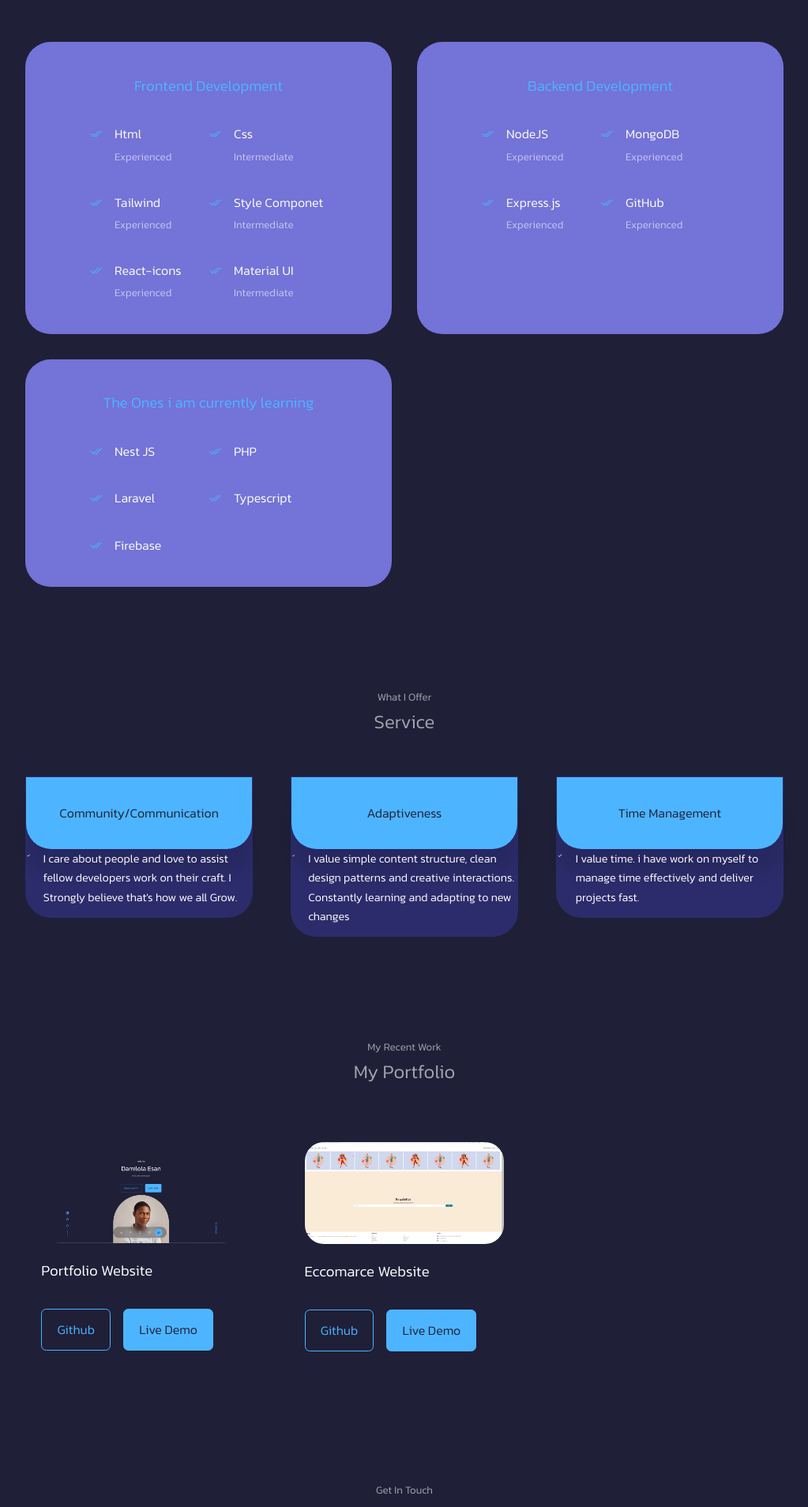
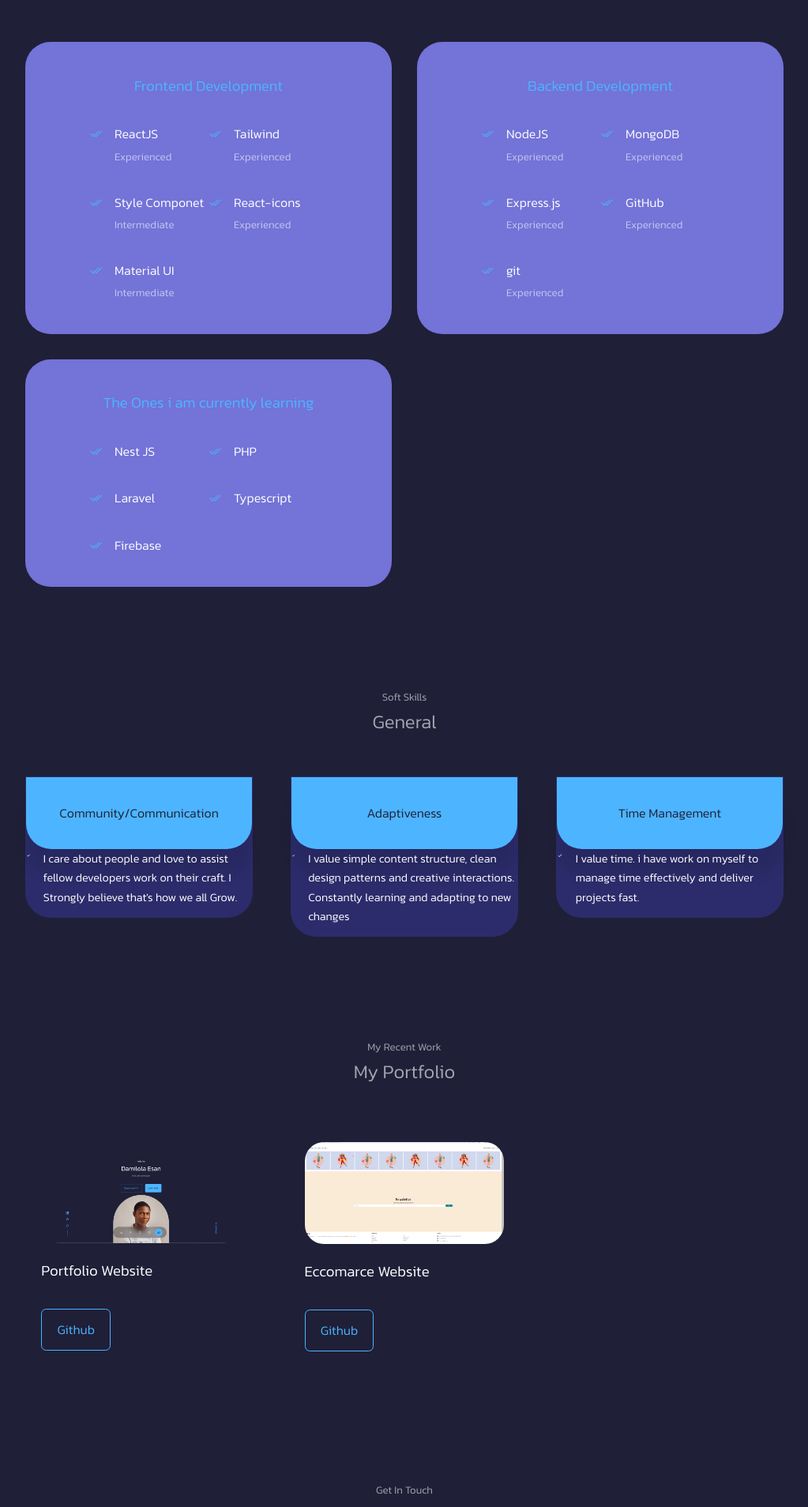
Before and after one commit to Damiyoung/portfolio, a React (Create React App) app: page / in a window 1280 px wide. Shown: the part 1681-3589 px from the top of the page at 79% size, without its empty margins (128-1151 px from the left). Built offline with nearby package versions, Linux system fonts and the light colour scheme.

Commit message:
third commit

```diff
--- a/src/components/Experiance/Experiance.jsx
+++ b/src/components/Experiance/Experiance.jsx
@@ -13,15 +13,8 @@ const Experiance = () => {
         <article className="experience_details">
           <BsCheck2All className="experience_details-icon"/>
          <div>
-         <h4>Html</h4>
+         <h4>ReactJS</h4>
           <small className="text-light">Experienced </small>
-         </div>
-        </article>
-        <article className="experience_details">
-          <BsCheck2All className="experience_details-icon"/>
-         <div>
-         <h4>Css</h4>
-          <small className="text-light">Intermediate </small>
          </div>
         </article>
 
@@ -102,6 +95,16 @@ const Experiance = () => {
           </div>
         </article>
 
+        <article className="experience_details">
+          <BsCheck2All className="experience_details-icon"/>
+          <div>
+          <h4>git</h4>
+          <small className="text-light">Experienced</small>
+
+          </div>
+        </article>
+
+
        </div>
 </div>
 
--- a/src/components/Service/Service.jsx
+++ b/src/components/Service/Service.jsx
@@ -4,8 +4,8 @@ import {BiCheck} from 'react-icons/bi'
 const service = () => {
   return (
     <section id="service">
-      <h5> What I Offer</h5>
-      <h2>Service</h2>
+      <h5> Soft Skills</h5>
+      <h2>General</h2>
 
     <div className="container service_container ">
       <article className="service" >
--- a/src/components/portfolio/Portfolio.jsx
+++ b/src/components/portfolio/Portfolio.jsx
@@ -10,7 +10,7 @@ const data = [
   image:IMG,
   title:'Portfolio Website',
   github:"https://github.com",
-  demo:("#")
+
 },
 
 {
@@ -18,7 +18,7 @@ const data = [
   image:IMG1,
   title:'Eccomarce Website',
   github:"https://github.com",
-  demo:("#"),
+
 },
 
 
@@ -44,7 +44,7 @@ const portfolio = () => {
   <h3>{title}</h3>
   <div className="portfolio_item-cta">
   <a href={github} className="btn" target= "_blank ">Github</a>
-  <a href= {demo} className="btn btn-primary" target= "_blank ">Live Demo</a>
+
   </div>
   </article>
 
--- a/src/components/portfolio/portfolio.css
+++ b/src/components/portfolio/portfolio.css
@@ -54,4 +54,5 @@
         grid-template-columns: 1fr;
         gap: 1rem;
     }
+
 }
```
